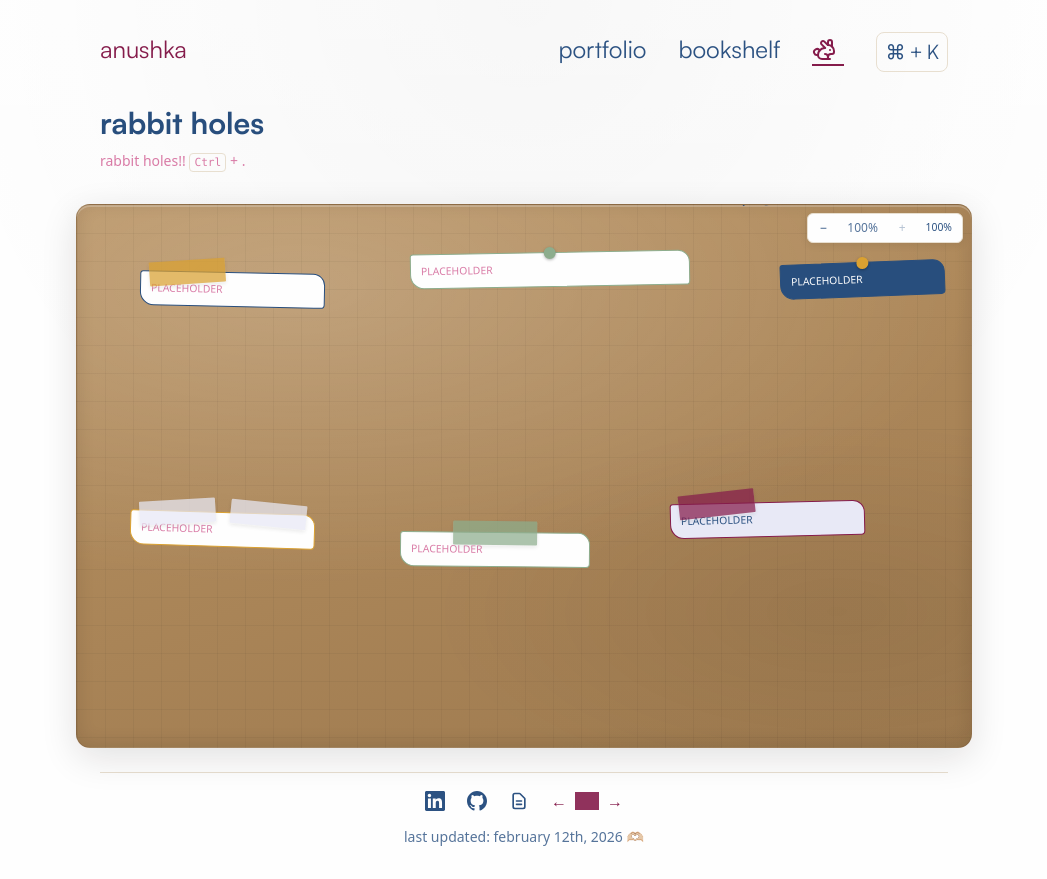
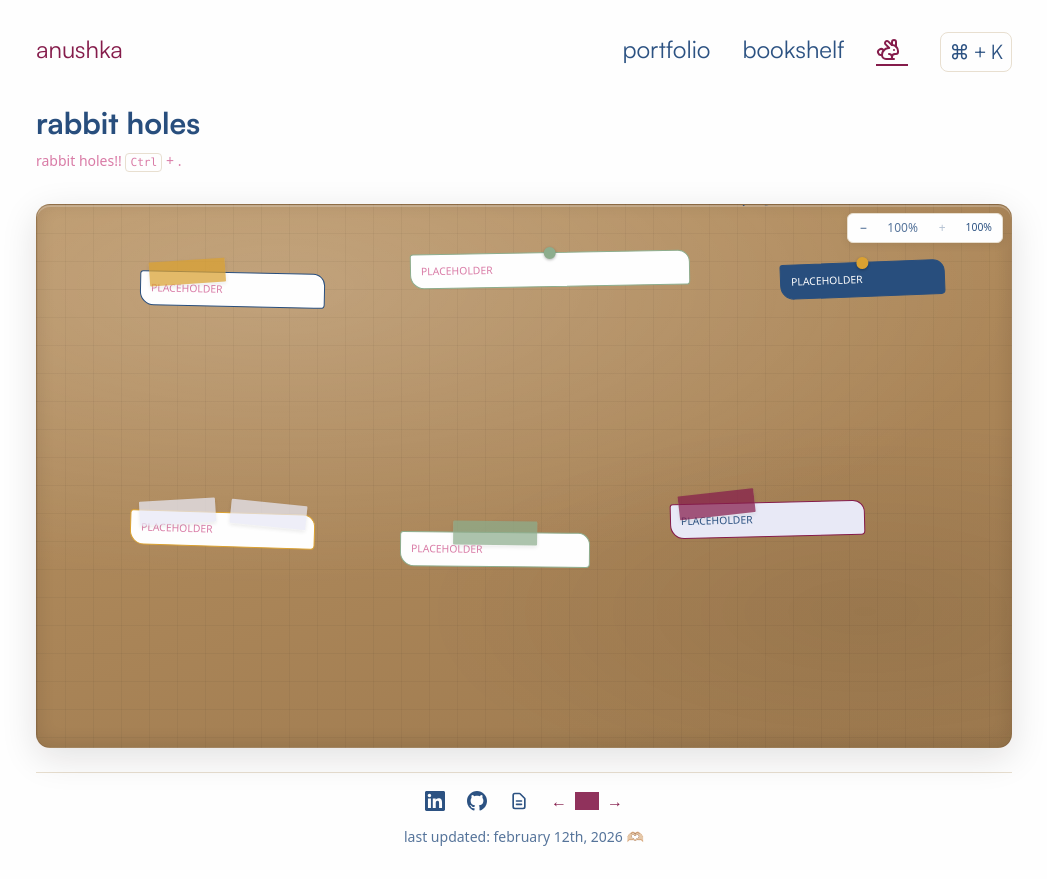
Before and after one commit to apun16/anushkapunukollu, a Next.js app: page /rabbit-holes in a window 1280 px wide. Shown: the whole page, without its empty margins (116-1163 px from the left). Built offline with nearby package versions, Linux system fonts and the light colour scheme; grey boxes are pictures that could not be loaded.

Commit message:
chore: align layout with bookshelf

```diff
--- a/src/app/rabbit-holes/page.tsx
+++ b/src/app/rabbit-holes/page.tsx
@@ -7,8 +7,8 @@ import Footer from '@/components/footer';
 
 const scribble = Caveat({ subsets: ['latin'], weight: ['600'] });
 
-const CANVAS_W = 9600;
-const CANVAS_H = 9600;
+const CANVAS_W = 7600;
+const CANVAS_H = 7600;
 const CARD_OX = 4000;
 const CARD_OY = 4100;
 const SCRIBBLE_LEFT = CARD_OX + 650;
@@ -409,25 +409,27 @@ export default function RabbitHoles() {
   ];
 
   return (
-    <div className="min-h-screen flex flex-col">
-      <div className="max-w-4xl mx-auto px-6 pt-8 pb-4 w-full">
+    <div
+      className="min-h-screen"
+      style={{ backgroundColor: 'var(--color-background, #ffffff)' }}
+    >
+      <main className="max-w-5xl mx-auto px-6 py-8 w-full">
         <Navbar currentPage="rabbit-holes" />
-        <div className="mb-4">
+        <div className="mb-8">
           <h1 className="text-3xl font-bold mb-2 leading-tight" style={{ fontFamily: H, color: 'var(--color-dark)' }}>
             rabbit holes
           </h1>
-          <p className="text-sm leading-relaxed max-w-lg" style={{ fontFamily: B, color: 'var(--color-muted)' }}>
-            rabbit holes!! {' '}
+          <p className="text-sm leading-relaxed w-full mb-3" style={{ fontFamily: B, color: 'var(--color-muted)' }}>
+            rabbit holes!!{' '}
             <kbd className="px-1 py-0.5 rounded border border-[var(--color-border)] text-[0.7rem]">Ctrl</kbd>{' '}
             + .
           </p>
         </div>
-      </div>
 
         <div
           ref={viewportRef}
-        className="canvas-viewport pinboard-surface mx-auto mb-6 relative"
-        style={{ width: '100%', maxWidth: '56rem', height: '68vh', marginLeft: 'auto', marginRight: 'auto', paddingLeft: '1rem', paddingRight: '1rem' }}
+          className="canvas-viewport pinboard-surface w-full mb-6 relative"
+          style={{ height: '68vh' }}
           onPointerDown={onBgDown}
           onPointerMove={onBgMove}
           onPointerUp={onBgUp}
@@ -516,10 +518,11 @@ export default function RabbitHoles() {
           </div>
         </div>
 
-      <div className="max-w-4xl mx-auto px-6 pb-8 w-full">
-        <hr style={{ borderColor: 'var(--color-border)' }} className="mb-4" />
+        <div className="w-full mb-4">
+          <hr style={{ borderColor: 'var(--color-border)' }} />
+        </div>
         <Footer />
-      </div>
+      </main>
     </div>
   );
 }
```
Lines whose indentation alone changed are shown as unchanged.
